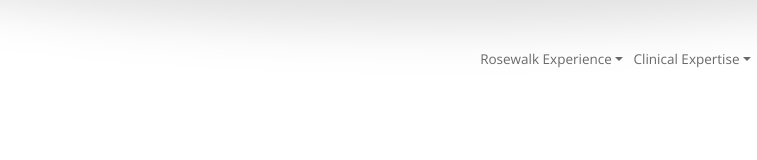
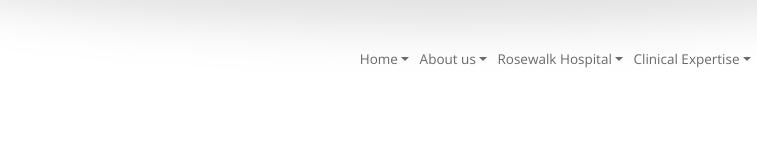
Before and after one commit to deepa1237/GitDemo, a plain HTML site: page index.html in a window 1280 px wide. Shown: the full height of the page, 194-951 px from the left. Drawn offline with nearby package versions, Linux system fonts and the light colour scheme.

Commit message:
home and about added in menu

```diff
--- a/index.html
+++ b/index.html
@@ -65,8 +65,10 @@
                 <!-- dropdown menu -->
                 <div class="collapse navbar-collapse" id="myNavbar">
                     <ul class="nav navbar-nav navbar-left">
+                        <li class="nav-item"><a href="" class="nav-link dropdown-toggle" data-toggle="dropdown">Home</a></li>
+                        <li class="nav-item"><a href="" class="nav-link dropdown-toggle" data-toggle="dropdown">About us</a></li>
                         <li class="nav-item"><a href="" class="nav-link dropdown-toggle" data-toggle="dropdown">Rosewalk
-                                Experience</a>
+                                Hospital</a>
                             <ul class="dropdown-menu navbar-right">
                                 <li class="dropdown-item"><a href="rooms.html" class="nav-link">Rooms</a></li>
                                 <li class="dropdown-item"><a href="medical-facilities.html"
```
